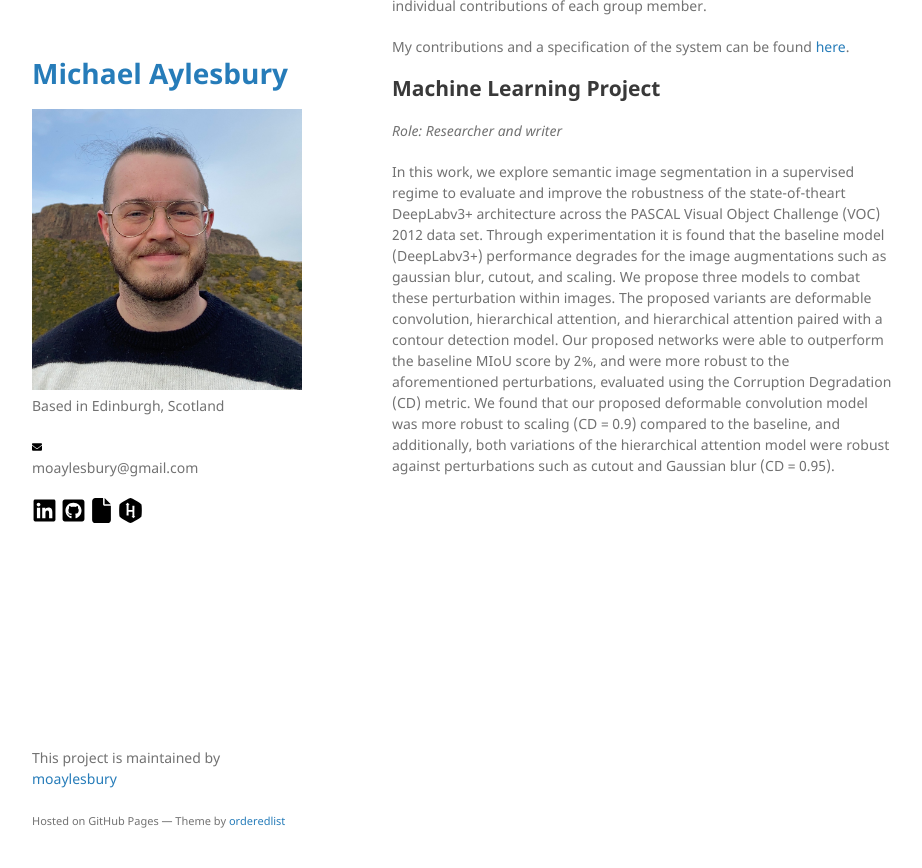
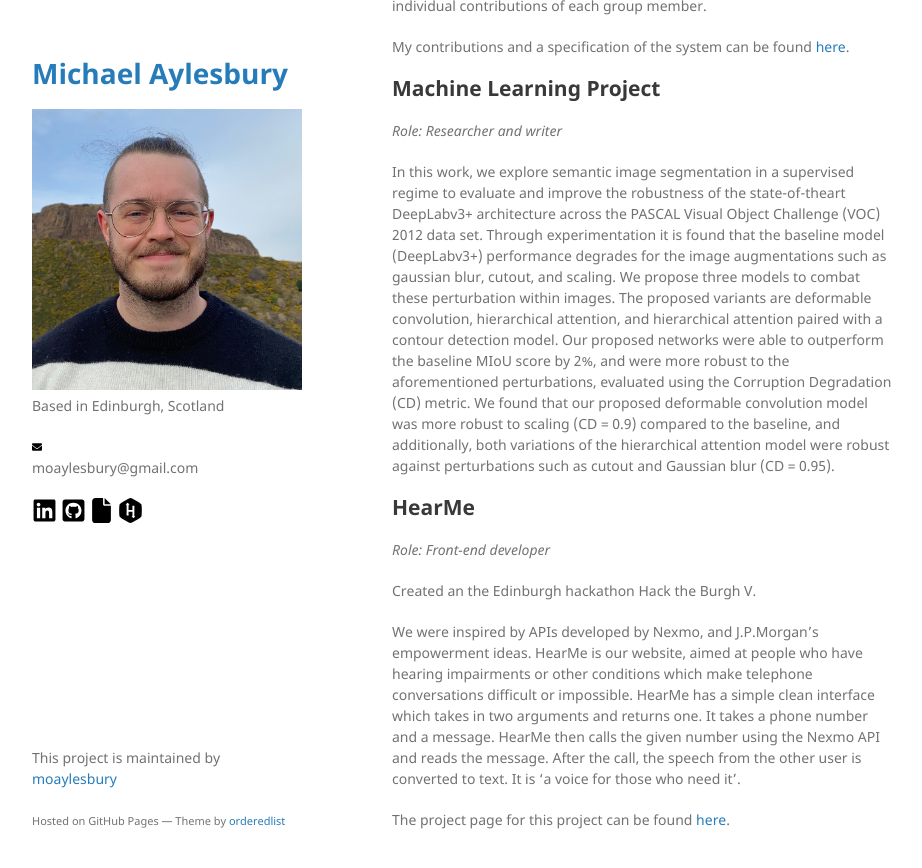
Before and after one commit to moaylesbury/michaelaylesbury.github.io, a Jekyll site: the page built from group-projects.md, in a window 1280 px wide and 900 px high, scrolled down 742 px. Shown: the top 868 px of the window, without its empty margins (178-1100 px from the left). Built offline with Jekyll 4.4.1, drawn with Linux system fonts in a browser that asks for light colours; our own code applies the rules of GitHub Pages for plain Markdown files.

Commit message:
Update group-projects.md

```diff
--- a/group-projects.md
+++ b/group-projects.md
@@ -24,3 +24,12 @@ My contributions and a specification of the system can be found [here]().
 <em>Role: Researcher and writer</em>
 
 In this work, we explore semantic image segmentation in a supervised regime to evaluate and improve the robustness of the state-of-theart DeepLabv3+ architecture across the PASCAL Visual Object Challenge (VOC) 2012 data set. Through experimentation it is found that the baseline model (DeepLabv3+) performance degrades for the image augmentations such as gaussian blur, cutout, and scaling. We propose three models to combat these perturbation within images. The proposed variants are deformable convolution, hierarchical attention, and hierarchical attention paired with a contour detection model. Our proposed networks were able to outperform the baseline MIoU score by 2%, and were more robust to the aforementioned perturbations, evaluated using the Corruption Degradation (CD) metric. We found that our proposed deformable convolution model was more robust to scaling (CD = 0.9) compared to the baseline, and additionally, both variations of the hierarchical attention model were robust against perturbations such as cutout and Gaussian blur (CD = 0.95).
+
+## HearMe
+<em>Role: Front-end developer</em>
+
+Created an the Edinburgh hackathon Hack the Burgh V.
+
+We were inspired by APIs developed by Nexmo, and J.P.Morgan's empowerment ideas. HearMe is our website, aimed at people who have hearing impairments or other conditions which make telephone conversations difficult or impossible. HearMe has a simple clean interface which takes in two arguments and returns one. It takes a phone number and a message. HearMe then calls the given number using the Nexmo API and reads the message. After the call, the speech from the other user is converted to text. It is 'a voice for those who need it'.
+
+The project page for this project can be found [here](https://devpost.com/software/hear-me).
```
